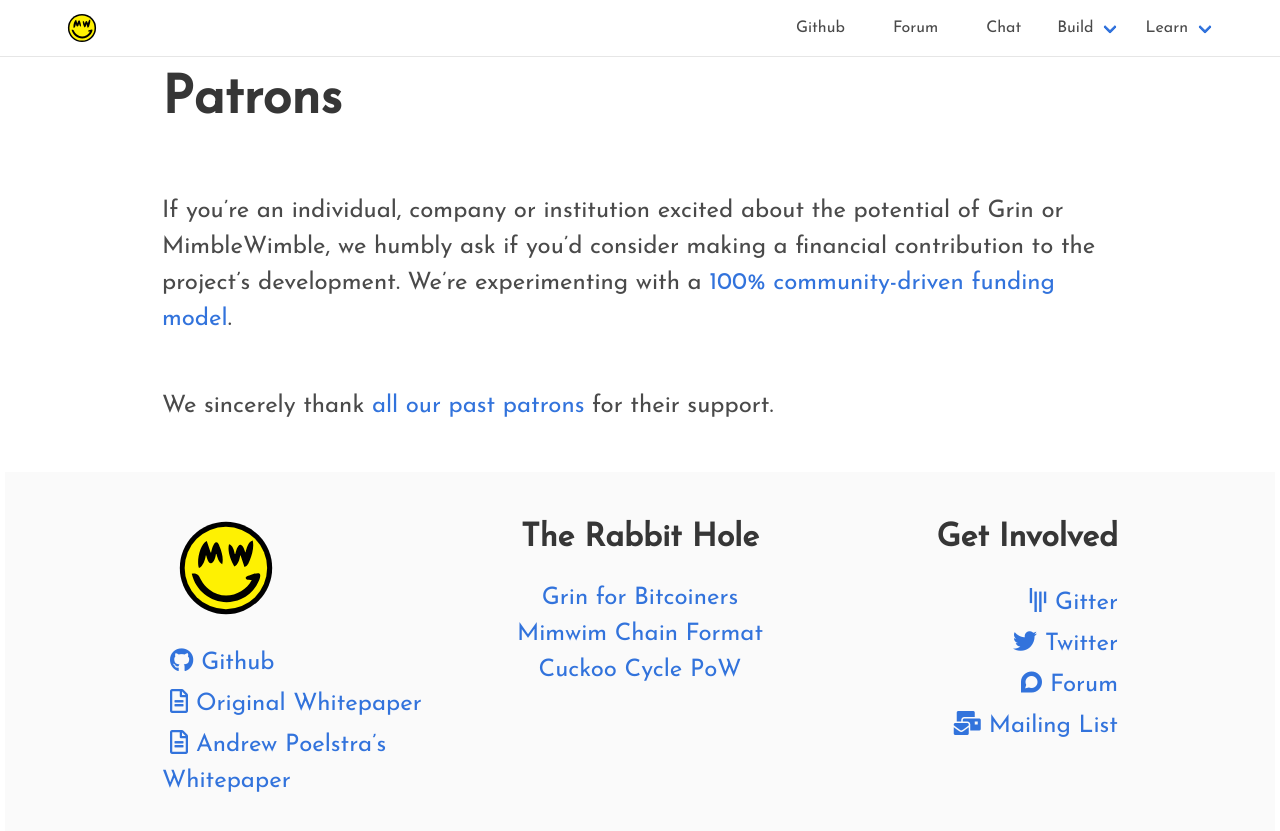
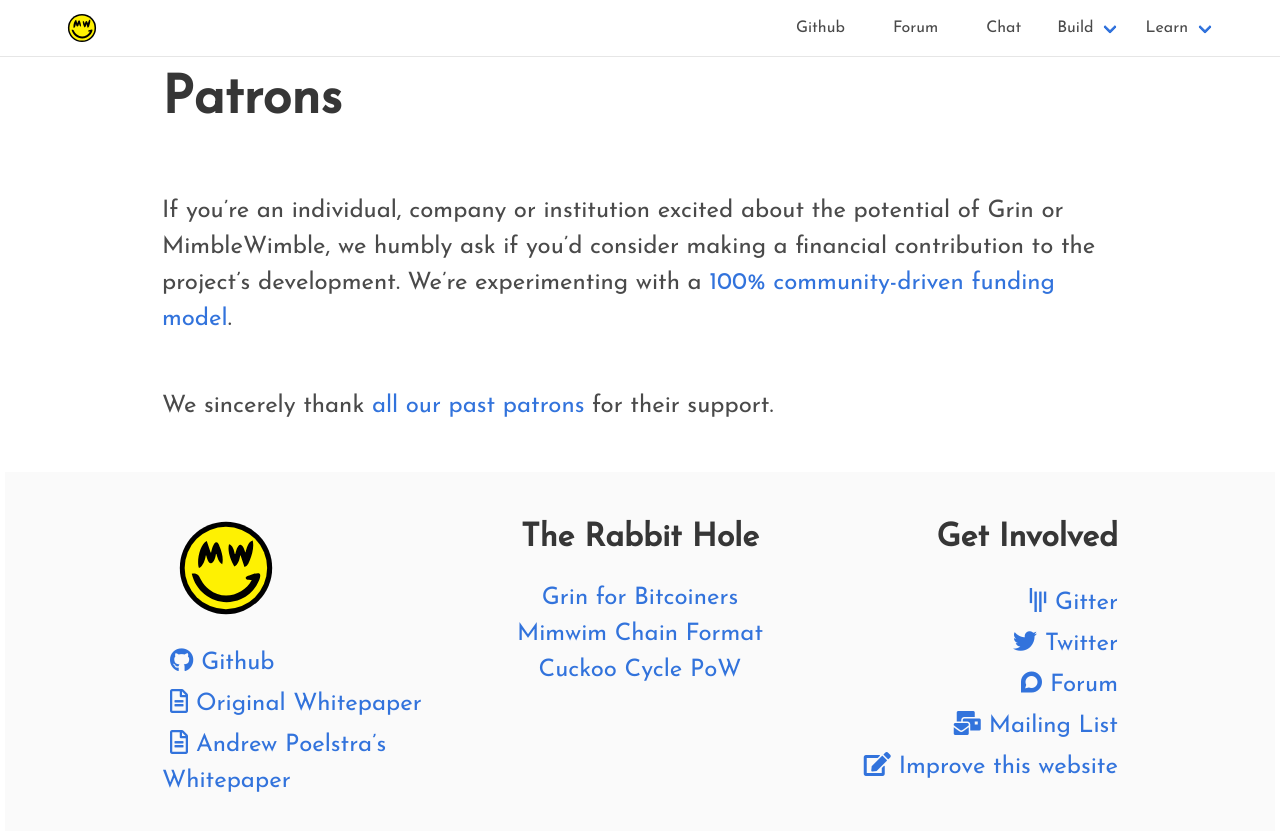
Before and after one commit to mimblewimble/site, a Jekyll site: the page built from index.md, in a window 1280 px wide and 900 px high, scrolled down 3341 px. Shown: the top 831 px of the window. Built offline with Jekyll 4.4.1, drawn with Linux system fonts in a browser that asks for light colours; nearby versions of some CDN libraries.

Commit message:
add page contribution link at bottom right

```diff
--- a/_includes/footer.html
+++ b/_includes/footer.html
@@ -53,6 +53,9 @@
               <li>
                 <a href="https://launchpad.net/~mimblewimble"><i class="fas fa-mail-bulk"></i>Mailing List</a>
               </li>
+              <li>
+                <a href="page-contribution-howto"><i class="fas fa-edit"></i>Improve this website</a>
+              </li>
             </ul>
           </div>
           <!-- //COLUMN -->
```
